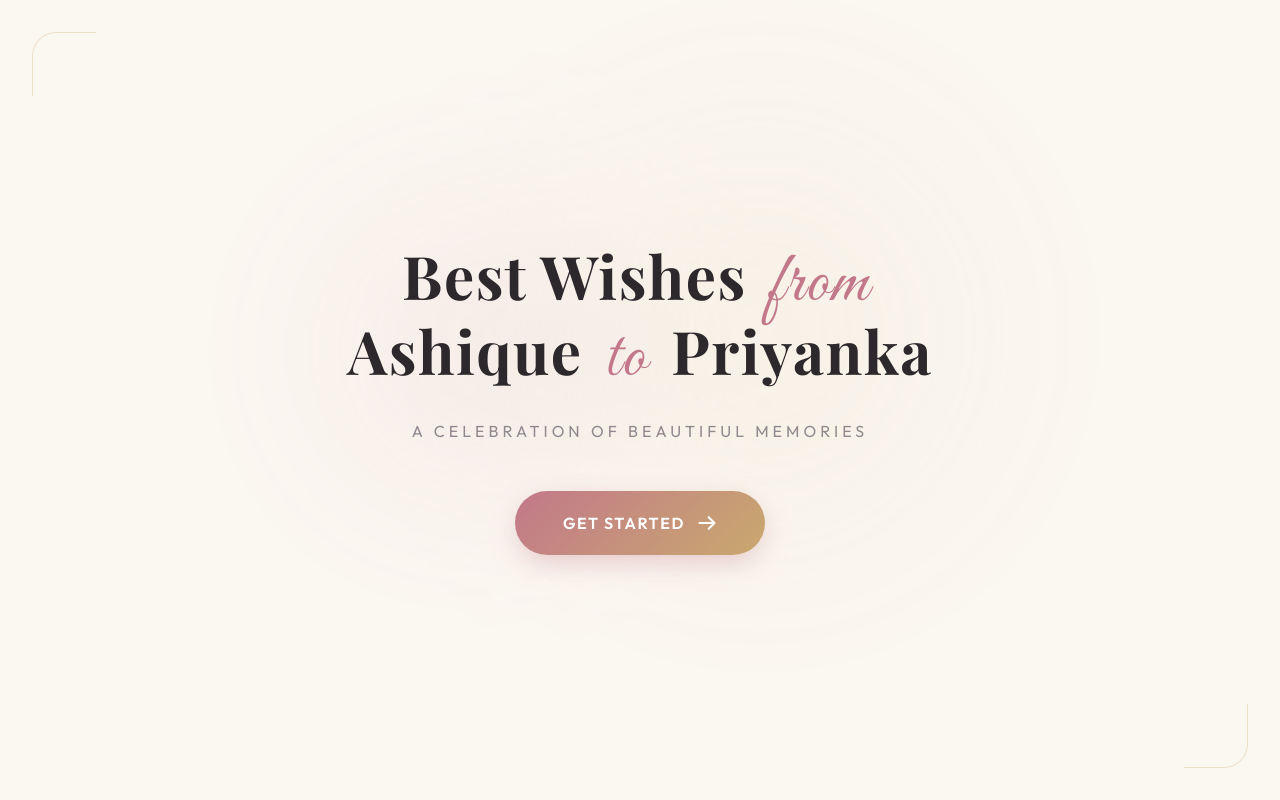
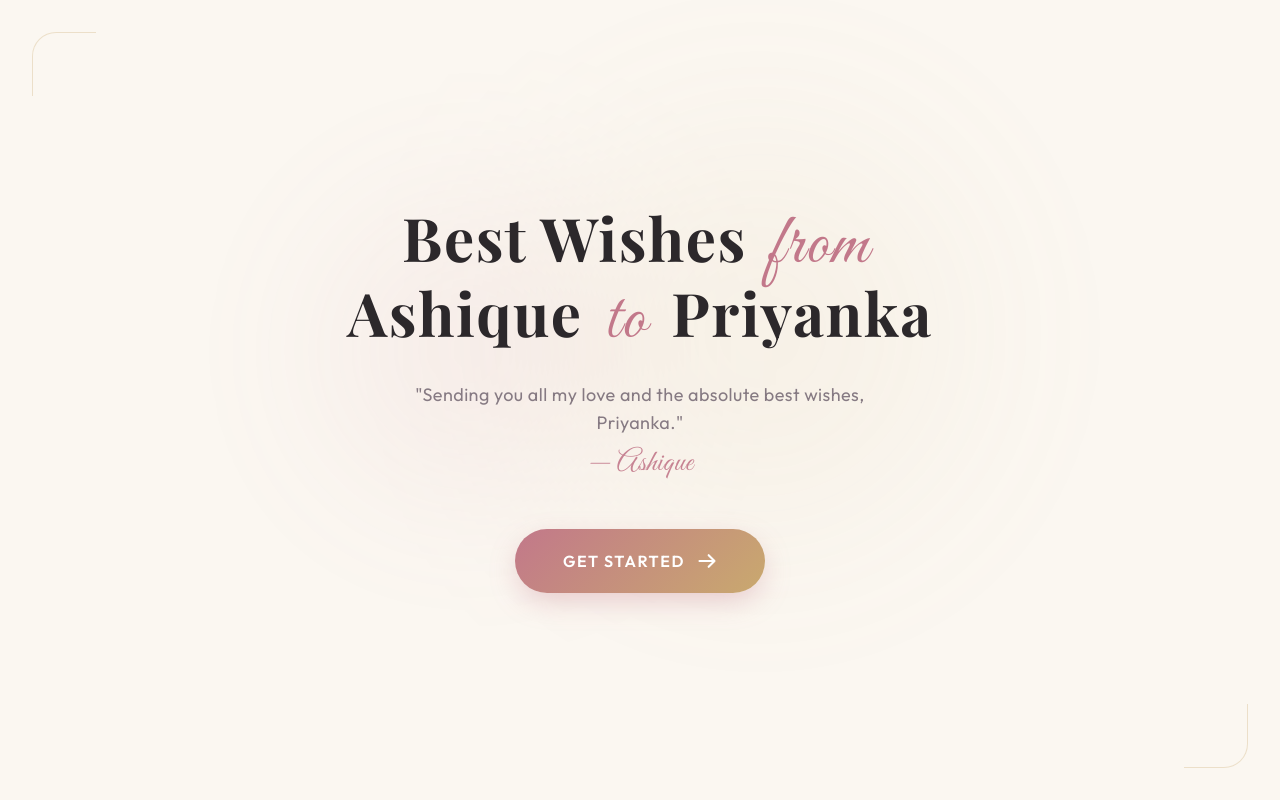
Before and after one commit to AshiqueHussain00/Birthday-wishes, a React (Vite) app: page / in a window 1280 px wide. Built offline with nearby package versions, Linux system fonts and the light colour scheme; a web font is replaced by a local one.

Commit message:
add personal heartfelt message to welcome screen

```diff
--- a/src/components/WelcomeScreen.jsx
+++ b/src/components/WelcomeScreen.jsx
@@ -28,8 +28,9 @@ export default function WelcomeScreen({ onStart }) {
           <span className="font-script text-[#C2788A] font-normal px-2 text-5xl sm:text-6xl md:text-7xl lowercase">to</span> Priyanka
         </h1>
 
-        <p className="font-outfit text-xs sm:text-sm md:text-base text-[#7A6E78] tracking-[0.25em] uppercase mb-12 opacity-80">
-          A Celebration of Beautiful Memories
+        <p className="font-outfit text-sm sm:text-base md:text-lg text-[#7A6E78] tracking-wide mb-12 opacity-90 max-w-lg mx-auto leading-relaxed">
+          "Sending you all my love and the absolute best wishes, Priyanka." <br/>
+          <span className="font-script text-[#C2788A] text-2xl sm:text-3xl mt-2 inline-block">— Ashique</span>
         </p>
 
         {/* Get Started Button */}
```
